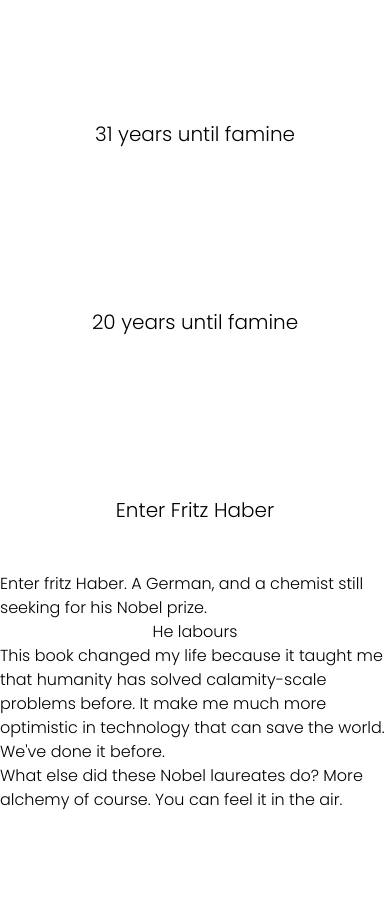
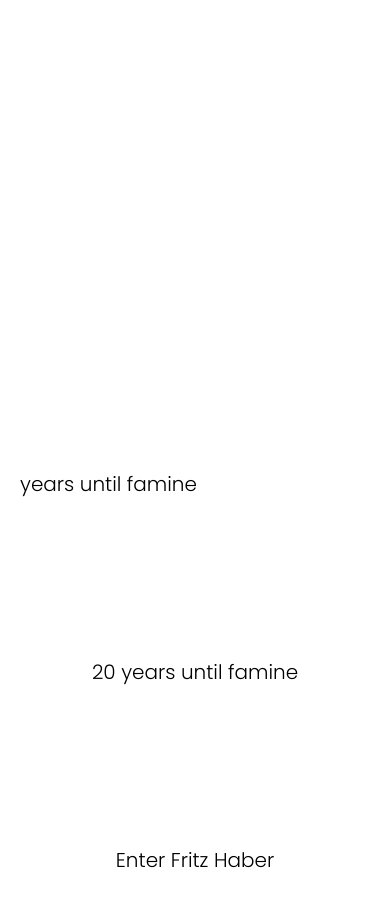
Before and after one commit to chongcurtis/chongcurtis.github.io, a Next.js app: page /books/the-alchemy-of-air in a window 390 px wide. Shown: the part 2040-2946 px from the top of the page. Built offline with nearby package versions, Linux system fonts and the light colour scheme.

Commit message:
finished exponential count component

```diff
--- /dev/null
+++ b/src/common/utils.ts
@@ -0,0 +1,24 @@
+import React from "react";
+// This function exposes a react ref-like interface. However, your components will re-render if this ref is updated
+// https://medium.com/the-non-traditional-developer/creating-a-stateful-ref-object-in-react-fcd56d9dea58
+export const useStatefulRef = <Type>(initialVal: Type) => {
+    let [currentVal, setCurrentVal] = React.useState<Type>(initialVal);
+
+    const [statefulRef] = React.useState({
+      // this getter and setter are just dummy ones
+      get current() {
+        return initialVal;
+      },
+      set current(_value: Type) {},
+    });
+    Object.defineProperty(statefulRef, "current", {
+      get: (): Type => currentVal,
+      set: (newValue: Type) => {
+        if (!Object.is(currentVal, newValue)) {
+          currentVal = newValue;
+          setCurrentVal(newValue);
+        }
+      },
+    });
+    return statefulRef;
+  };
--- a/src/pages/books/the-alchemy-of-air.tsx
+++ b/src/pages/books/the-alchemy-of-air.tsx
@@ -1,5 +1,6 @@
 import React from "react";
 import { initAnimations } from "@/common/animations";
+import ExponentialCount from "@/pages/books/the-alchemy-of-air/ExponentialCount";
 
 export default function TheAlchemyOfAir() {
     React.useEffect(() => {
@@ -85,7 +86,11 @@ export default function TheAlchemyOfAir() {
                 This address was sensational. Newspapers around the world spread his prophecy.
             </p>
             <p className="fade-in-on-scroll mt-40 text-2xl">The race to fix nitrogen had begun.</p>
-            <p className="fade-in-on-scroll mt-40 text-xl">31 years until famine</p>
+            {/* <p className="fade-in-on-scroll mt-40 text-xl">31 years until famine</p> */}
+            <div className="fade-in-on-scroll mt-40 text-xl">
+            <ExponentialCount className="fade-in-on-scroll mt-40 text-xl"/>
+                 <p>years until famine</p>
+                 </div>
             <p className="fade-in-on-scroll mt-40 text-xl">20 years until famine</p>
             <p className="fade-in-on-scroll mt-40 text-xl">Enter Fritz Haber</p>
             {/*<Boiler />*/}
--- a/src/pages/books/the-alchemy-of-air/ExponentialCount.tsx
+++ b/src/pages/books/the-alchemy-of-air/ExponentialCount.tsx
@@ -1,33 +1,49 @@
 import React from "react";
-import ParticleSimulationCanvas from "@/pages/books/the-alchemy-of-air/ParticleSimulationCanvas";
-import { Particle } from "@/pages/books/the-alchemy-of-air/Particle";
-import { Block } from "@/pages/books/the-alchemy-of-air/Block";
-import cloneDeep from "lodash.clonedeep";
 import { startAnimationEventName } from "@/common/animations";
+import {useStatefulRef} from "@/common/utils";
 
-export default function ExponentialCount() {
+export default function ExponentialCount({startingNumber, endingNumber}: {startingNumber: number, endingNumber: number}) {
+    const containerRef = React.useRef<HTMLDivElement>(null);
+    const displayNumber = useStatefulRef(startingNumber);
+
+    // write a function that takes a starting number, and an ending number, and exponentially counts up to the ending number within 3 seconds
+    function exponentialCount(exponentialAmount:number): void {
+        const startTime = Date.now();
+        while (displayNumber.current <= endingNumber) {
+          const elapsedMilliseconds = Date.now() - startTime;
+          if (elapsedMilliseconds >= 3000) {
+            break;
+          }
+
+          displayNumber.current *= exponentialAmount;
+          sleep(100); // Adjust sleep duration for desired count speed
+        }
+      }
+
+      function sleep(milliseconds: number): Promise<void> {
+        return new Promise((resolve) => setTimeout(resolve, milliseconds));
+      }
+
     React.useEffect(() => {
+        if (!containerRef.current) {
+            return;
+        }
+        const container = containerRef.current;
+
         const startAnimation = () => {
-            setObstacles(cloneDeep(initialObstacles));
-
-            // the simulation canvas should already be running. so all we need to do is set the particles
-            // 2s for the "Air" to appear
-            setTimeout(() => {
-                setStartAnimation(true);
-            }, 2000);
+            exponentialCount(1.1);
         };
 
-        title.addEventListener(startAnimationEventName, startAnimation);
+        container.addEventListener(startAnimationEventName, startAnimation);
         return () => {
             // cleanup
-            title.removeEventListener(startAnimationEventName, startAnimation);
-            clearTimeout(timeoutId.current);
+            container.removeEventListener(startAnimationEventName, startAnimation);
         };
-    }, []);
+    }, [containerRef]);
 
     return (
-        <div className="h-[350px] w-[350px] md:h-[500px] md:w-[500px]">
-            0
+        <div className="fade-in-on-scroll h-[350px] w-[350px] md:h-[500px] md:w-[500px]" ref={containerRef}>
+            {displayNumber.current}
         </div>
     );
 }
```
